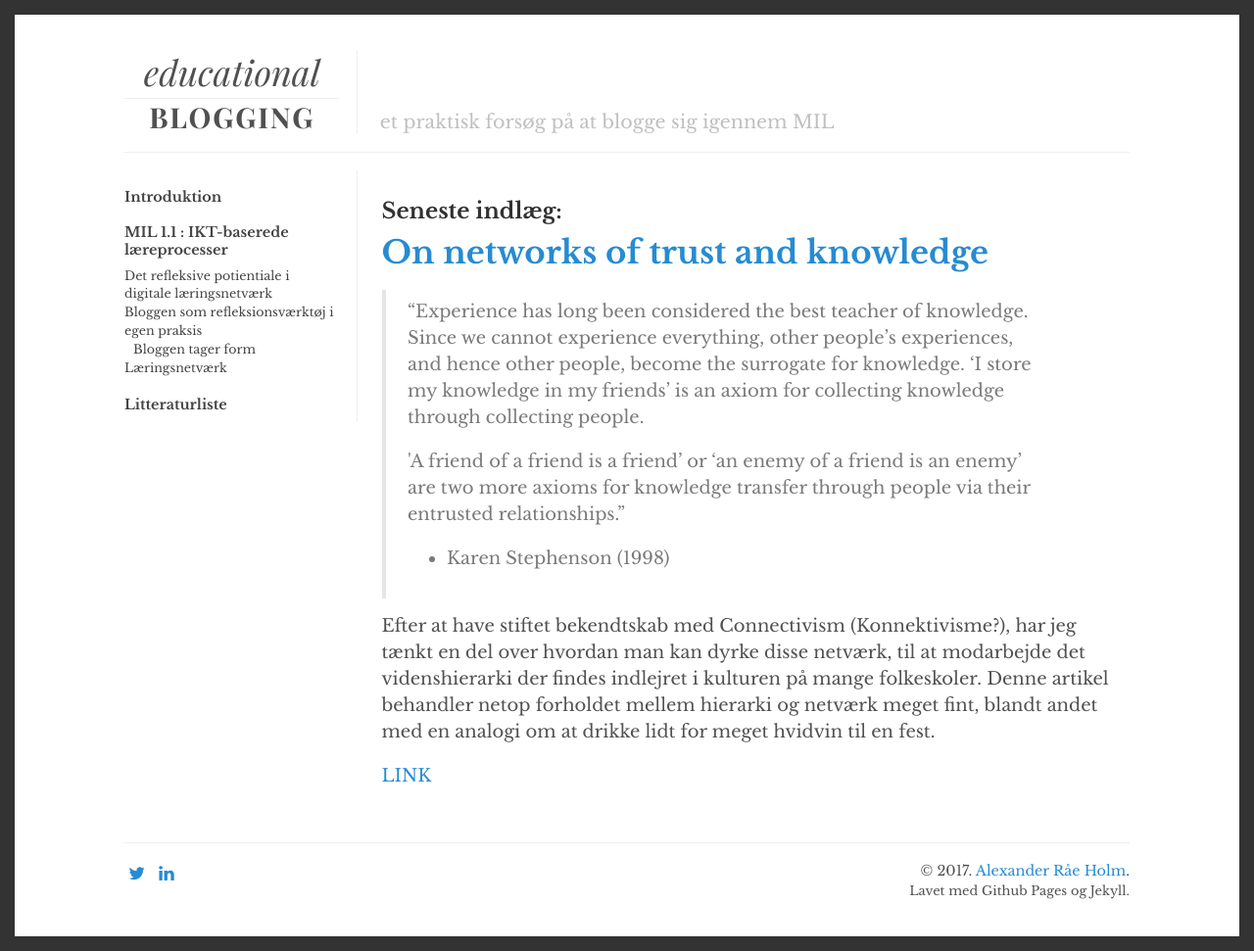
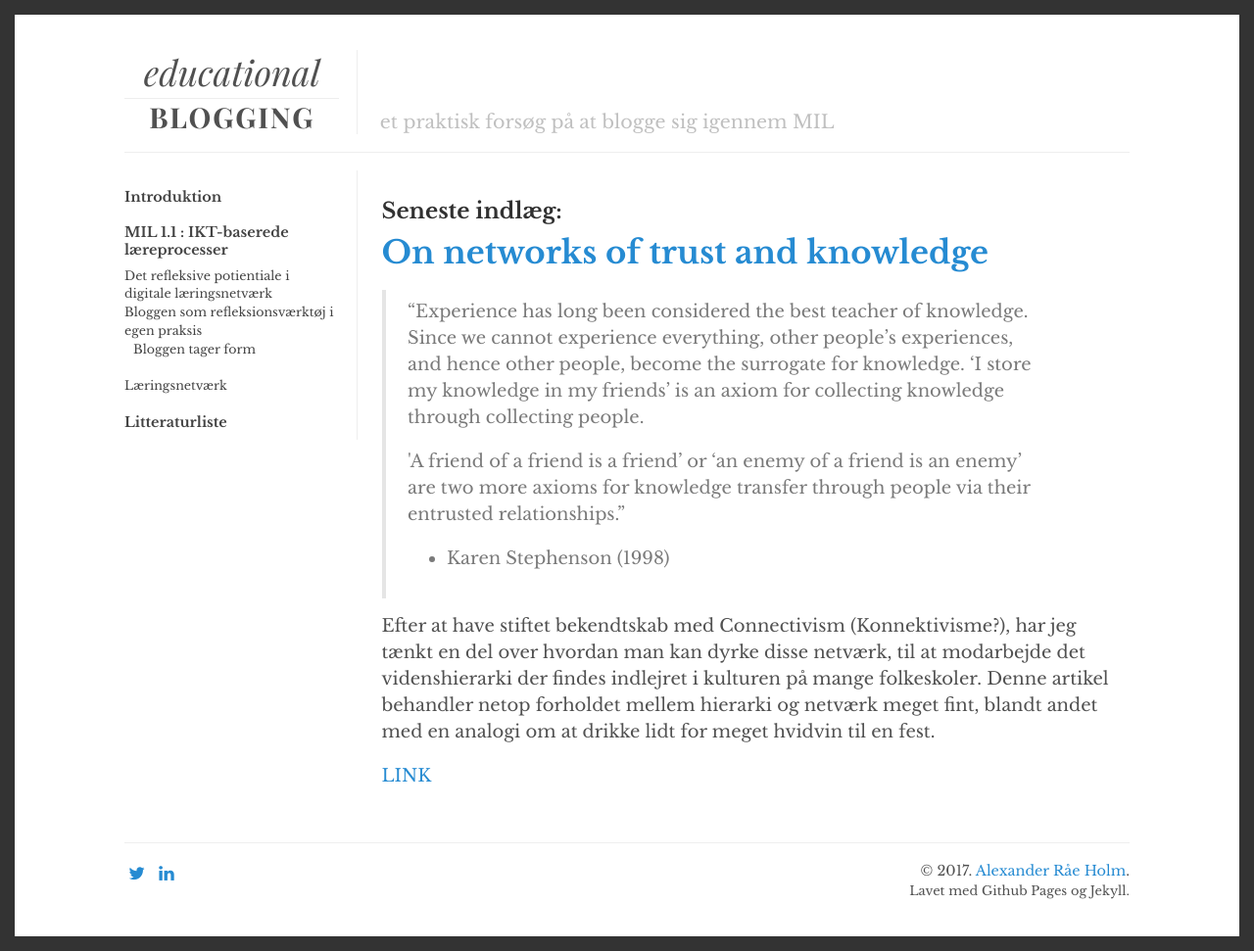
Before and after one commit to alexanderrae/educational-blogging, a Jekyll site: the page built from index.html, in a window 1280 px wide. Shown: the whole page at 98% size. Built offline with Jekyll 4.4.1, drawn with Linux system fonts in a browser that asks for light colours; the list of posts is cut into pages by our own code.

Commit message:
Update main.scss

```diff
--- a/css/main.scss
+++ b/css/main.scss
@@ -244,7 +244,7 @@ footer {
             padding-left: 0;
             > ul {
                 padding-left: .5rem;
-                margin-bottom: 0;
+                margin-bottom: 2;
             }
         }
     }
```
